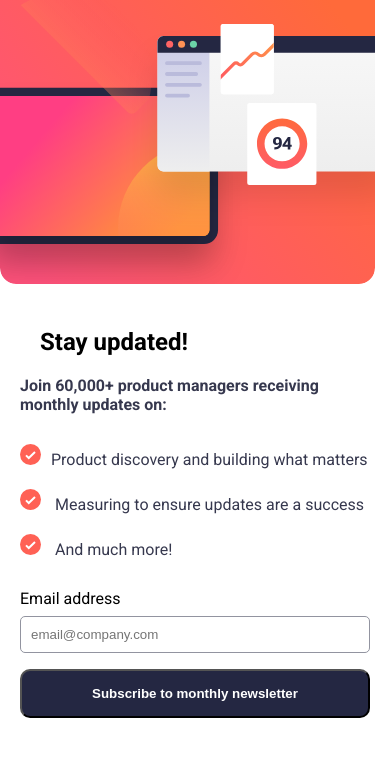
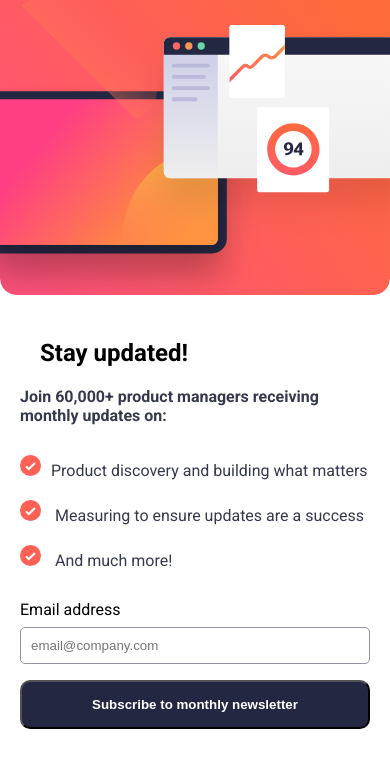
Before and after one commit to Kamil201/Newsletter-sign-up-form, a plain HTML site: page index.html in a window 390 px wide. Drawn offline with Linux system fonts and the light colour scheme.

Commit message:
add media queries

```diff
--- a/style.css
+++ b/style.css
@@ -99,6 +99,7 @@ body {
 	display: none;
 	margin-top: 3rem;
 	padding: 1.25rem;
+	background-color: var(--White);
 }
 
 .newsletter__popup__success img {
@@ -137,6 +138,23 @@ body {
 	visibility: visible;
 }
 
+@media screen and (min-width: 375px) and (max-width: 767px) {
+	.newsletter__container picture {
+		width: 100%;
+	}
+
+	.newsletter__img__mobile {
+		object-fit: cover;
+		width: 100%;
+		height: 100%;
+	}
+
+	.newsletter__container {
+		width: 100%;
+		max-width: 750px;
+	}
+}
+
 @media screen and (width > 48em) {
 	body {
 		display: grid;
@@ -149,7 +167,7 @@ body {
 		display: flex;
 		margin-top: 60px;
 		border-radius: 20px;
-        padding:20px;
+		padding: 20px;
 		background-color: var(--White);
 	}
 
@@ -163,4 +181,9 @@ body {
 		padding: 1.25rem;
 		order: 1;
 	}
+
+	.newsletter__popup__success {
+		max-width: 400px;
+		border-radius: 10px;
+	}
 }
```
